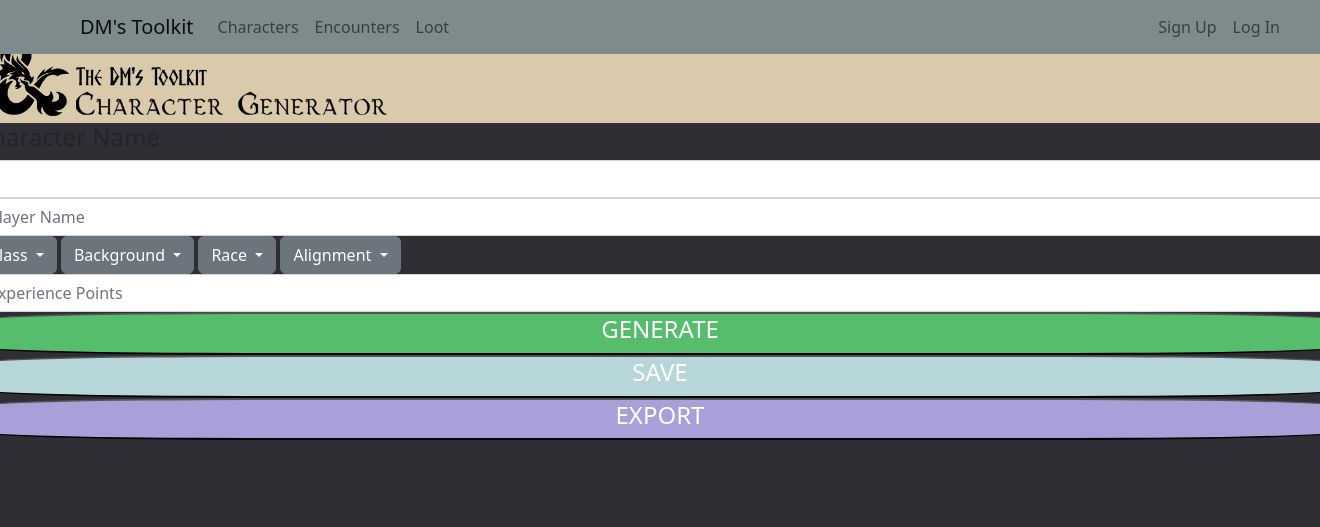
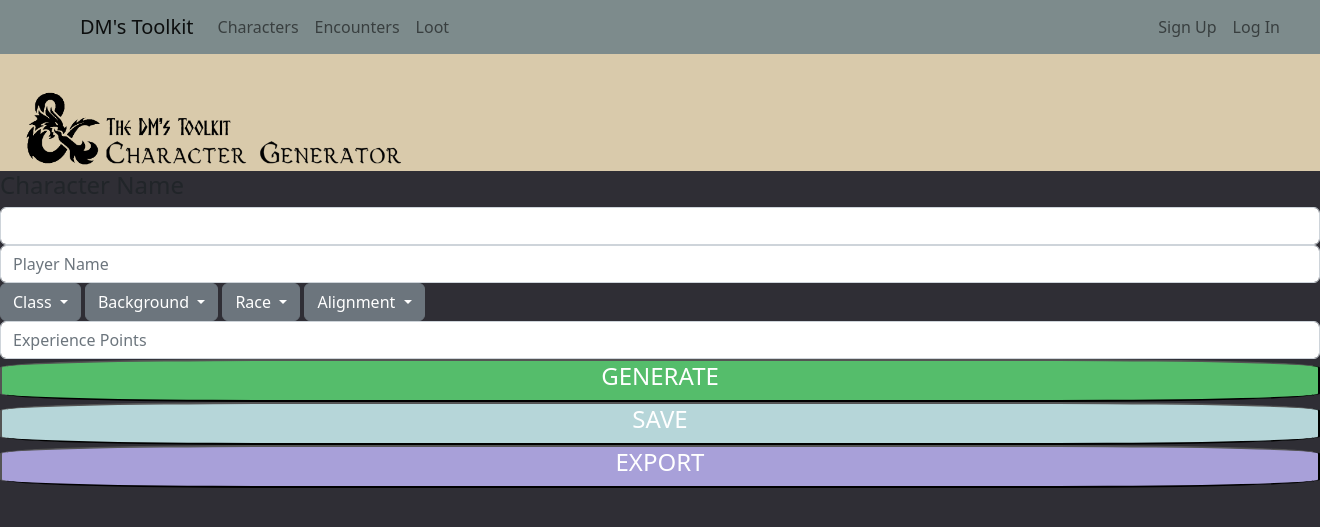
Before and after one commit to schiltz3/The-DMs-Toolkit, a Django app: page /character_generator/ in a window 1320 px wide; the page is wider, and only the part inside the window is pictured. Shown: the top 527 px of that part. Run offline with Django 4.2, Linux system fonts and the light colour scheme; some libraries are stand-ins or nearby versions.

Commit message:
remove gutters

```diff
--- a/toolkit/templates/bar_base.html
+++ b/toolkit/templates/bar_base.html
@@ -9,10 +9,10 @@
 {% endcomment %}
 
 {% block content %}
-  <div id="application" class="row gx-5">
-    <div class="row p-0">{% include "elements/bar.html" %}</div>
-    <div class="col p-0 order-first">
-      <div id="application-content" class="container-fluid p-0">
+  <div class="row p-0 mx-0">
+    <div class="col p-0 order-first">{% include "elements/bar.html" %}</div>
+  </div>
+  {% comment %} <div id="application-content" class="container-fluid p-0 mx-0"> {% endcomment %}
 
   {% block application_pane %}
     <h1>bar_base is not intended to be rendered directly</h1>
@@ -21,7 +21,5 @@
       <code>application_pane</code>
     </p>
   {% endblock application_pane %}
-      </div>
-    </div>
-  </div>
+  {% comment %} </div> {% endcomment %}
 {% endblock content %}
--- a/toolkit/templates/base.html
+++ b/toolkit/templates/base.html
@@ -18,11 +18,11 @@
     <link rel="stylesheet" href={% static "custom.css" %}/>
   </head>
   <body>
-    <div id="content" class="container-fluid p-0">
+    {% comment %} <div id="content" class="container-fluid p-0 mx-0"> {% endcomment %}
 
-      {% block content %}
-      {% endblock content %}
-    </div>
+    {% block content %}
+    {% endblock content %}
+    {% comment %} </div> {% endcomment %}
     <script src="https://cdn.jsdelivr.net/npm/bootstrap@5.0.2/dist/js/bootstrap.bundle.min.js" integrity="sha384-MrcW6ZMFYlzcLA8Nl+NtUVF0sA7MsXsP1UyJoMp4YLEuNSfAP+JcXn/tWtIaxVXM" crossorigin="anonymous"></script>
   </body>
 </html>
--- a/toolkit/templates/character_generator.html
+++ b/toolkit/templates/character_generator.html
@@ -5,13 +5,13 @@
 {% block application_pane %}
   <form action="{% url "character_generator" %}" method="post" class="form">
     {% csrf_token %}
-    <div class="row">
-      <div class="character-header">
-        <img src="{% static "Character_Header.png" %}"
-             alt="Character Header"
-             style="width: 45%"/>
+    <div class="row mx-0">
+        <div class="character-header">
+          <img src="{% static "Character_Header.png" %}"
+               alt="Character Header"
+               style="width: 45%"/>
+        </div>
       </div>
-    </div>
     {% comment %} Start of character row {% endcomment %}
     <div class="row">
       <div class="column md-8"
--- a/toolkit/templates/elements/bar.html
+++ b/toolkit/templates/elements/bar.html
@@ -4,7 +4,7 @@
 Uses group variable returned from get method to display options for NavBar.
 
 {% endcomment %}
-<nav class="navbar fixed-top navbar-expand-lg navbar-light p-0">
+<nav class="navbar navbar-expand-lg navbar-light p-0">
   <a class="navbar-brand" href="{% url "home_page" %}">DM's Toolkit</a>
   <div class="navbar-collapse collapse w-100 order-1 order-md-0 dual-collapse2">
     <ul class="navbar-nav me-auto">
```
Lines whose indentation alone changed are shown as unchanged.
